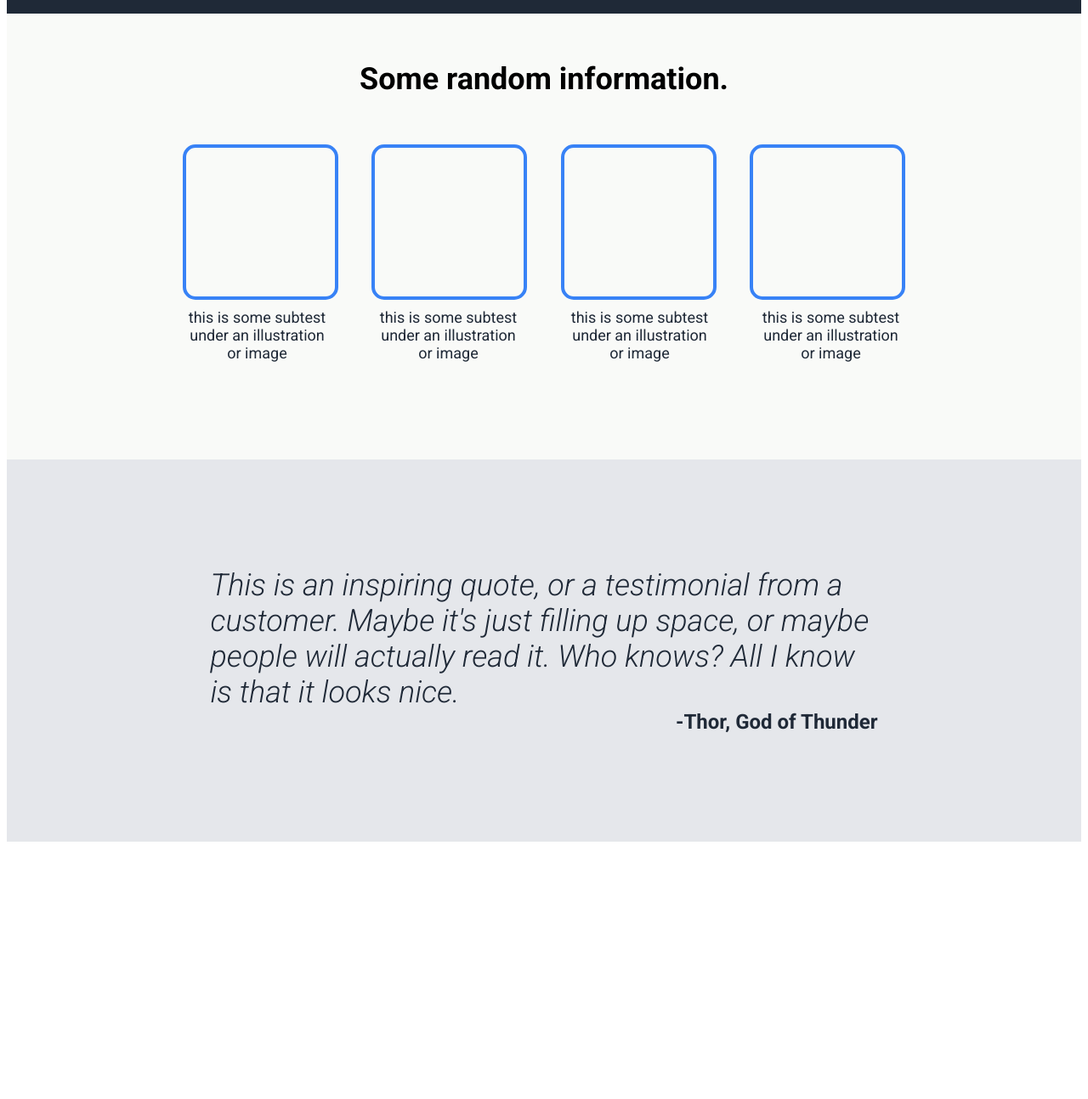
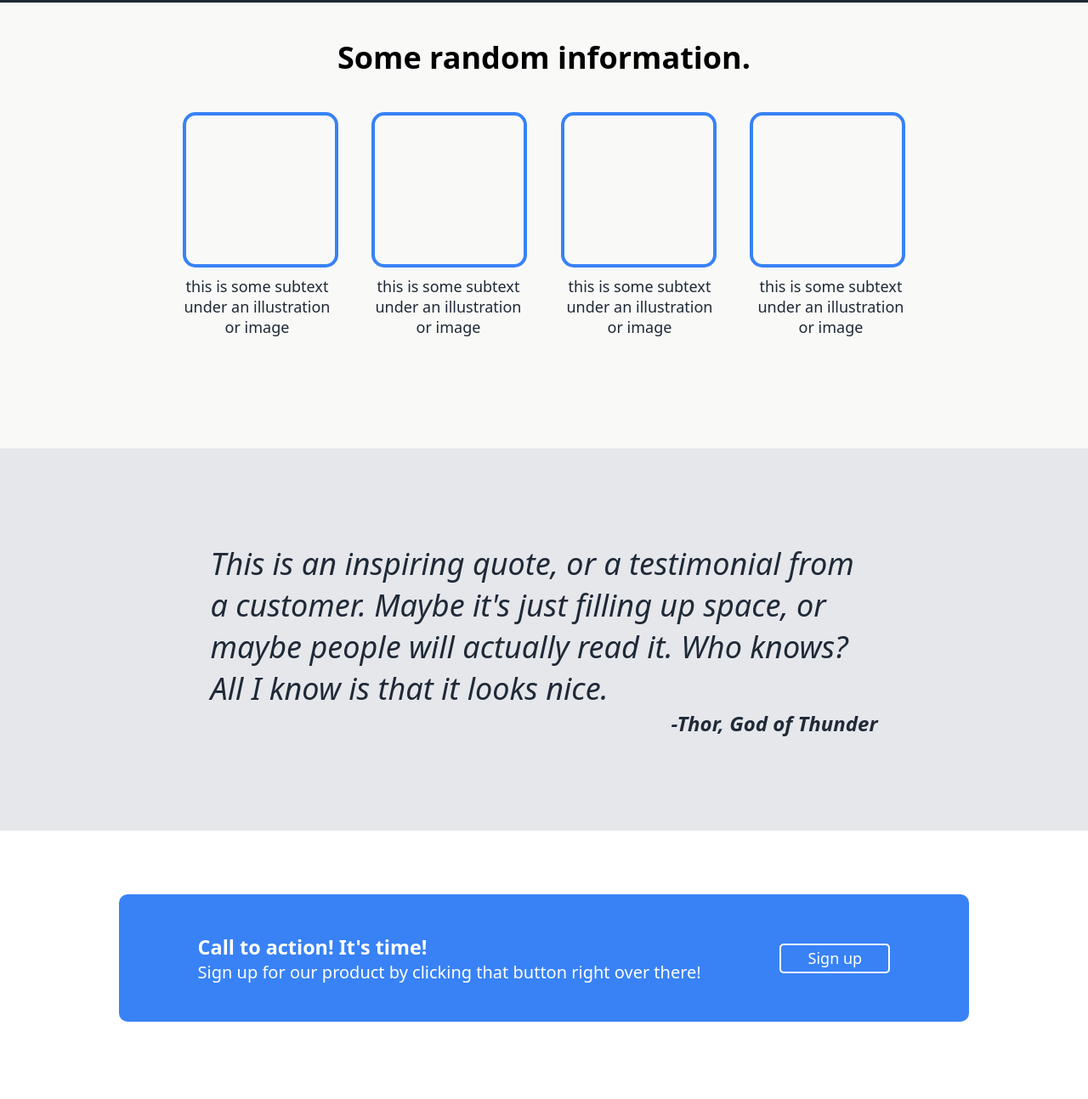
Before and after one commit to adavidryu/odin-landing-page, a plain HTML site: page index.html in a window 1280 px wide. Shown: the part 542-1836 px from the top of the page at 85% size. Drawn offline with Linux system fonts and the light colour scheme.

Commit message:
feat: finalize landing page layout and styling
- Header with a logo and navigation links
- Hero section with a main heading, subtext, and a call-to-action button
- Mid-section with information boxes and labels
- Testimonial section with a quote and author
- Call-to-action footer with a sign-up button

```diff
--- a/index.html
+++ b/index.html
@@ -1,36 +1,37 @@
 <!DOCTYPE html>
 <html lang="en">
 <head>
-        <meta charset = "utf-8">
+  <meta charset="utf-8">
   <title>Odin Landing Page Project</title>
   <link rel="stylesheet" href="styles.css">
   <link href="https://fonts.googleapis.com/css?family=Roboto:300,300i,400,400i,500,500i,700,700i,900,900i" rel="stylesheet">
 </head>
-    <body style="font-family: roboto;">
+<body>
   <header>
     <h1 class="logo">Header Logo</h1>
+    <nav>
       <ul>
         <li><small>header link one</small></li>
         <li><small>header link two</small></li>
         <li><small>header link three</small></li>
       </ul>
+    </nav>
   </header>
 
-        <div class ="top">
+  <main>
+    <section class="top">
       <div class="hero">
-                <div class ="hero1">
-                    <h2 class ="herohead">This website is<br>awesome</h2>
+        <div class="hero1">
+          <h2 class="herohead">This website is<br>awesome</h2>
           <p class="herodesc">This website has some subtext that goes here under the main title. It's a smaller font and the color is lower contrast</p>
-                    <div class="signup">Sign Up</div>
+          <button class="signup">Sign Up</button>
         </div>
         <div class="heroimage">this is a placeholder for an image</div>
       </div>
-        </div>
+    </section>
 
-        <div class="mid">
-            <div>
+    <section class="mid">
       <h3 class="midheader">Some random information.</h3>
-            </div>
       <div class="boxgroup">
         <div class="box"></div>
         <div class="box"></div>
@@ -38,24 +39,31 @@
         <div class="box"></div>
       </div>
       <div class="labelgroup">
-                <div class="label">this is some subtest under an illustration or image</div>
-                <div class="label">this is some subtest under an illustration or image</div>
-                <div class="label">this is some subtest under an illustration or image</div>
-                <div class="label">this is some subtest under an illustration or image</div>
+        <div class="label">this is some subtext under an illustration or image</div>
+        <div class="label">this is some subtext under an illustration or image</div>
+        <div class="label">this is some subtext under an illustration or image</div>
+        <div class="label">this is some subtext under an illustration or image</div>
+      </div>
+    </section>
+
+    <section class="lower">
+      <div class="testimonial">
+        <blockquote class="quote"><em>This is an inspiring quote, or a testimonial from a customer. Maybe it's just filling up space, or maybe people will actually read it. Who knows? All I know is that it looks nice.</em></blockquote>
+        <cite class="author"><strong>-Thor, God of Thunder</strong></cite>
+      </div>
+    </section>
+  </main>
+
+  <footer>
+    <div class="ctabox">
+      <div class="ctaleft">
+        <h3>Call to action! It's time!</h3>
+        <p class="signuptext">Sign up for our product by clicking that button right over there!</p>
+      </div>
+      <div class="ctaright">
+        <button class="signup2">Sign up</button>
       </div>
     </div>
-
-        <div class="lower">
-            <div class="testimonial">
-                <div class="quote"><em>This is an inspiring quote, or a testimonial from a customer. Maybe it's just filling up space, or maybe people will actually read it. Who knows? All I know is that it looks nice.</em></div>
-                <div class="author"><strong>-Thor, God of Thunder</strong></div>
-            </div>
-        </div>
-
-        <footer>
-            w
   </footer>
-
 </body>
-
 </html>
--- a/styles.css
+++ b/styles.css
@@ -1,3 +1,10 @@
+/* Global Styles */
+* {
+    margin: 0;
+    padding: 0;
+    font-family: system-ui, -apple-system, BlinkMacSystemFont, 'Segoe UI', Roboto, Oxygen, Ubuntu, Cantarell, 'Open Sans', 'Helvetica Neue', sans-serif;
+  }
+
   /* Header */
   header {
     display: flex;
@@ -5,8 +12,7 @@ header {
     height: 150px;
     flex-basis: 1000px;
     background: #1F2937;
-    padding: 0;
-    margin: 0;
+    padding-top: 20px;
     text-align: left;
   }
 
@@ -17,7 +23,7 @@ header {
     color: #F9FAF8;
   }
 
-ul {
+  header ul {
     display: flex;
     justify-content: space-between;
     flex-basis: 360px;
@@ -28,12 +34,16 @@ ul {
     color: #E5E7EB;
   }
 
+  header nav ul li {
+    margin-left: 16px; /* Added spacing between nav links */
+  }
+
   /* Top Section */
   .top {
     display: flex;
     justify-content: center;
     background-color: #1F2937;
-    height: 400px;
+    height: 375px;
   }
 
   /* Hero Section */
@@ -53,7 +63,7 @@ ul {
     flex-shrink: 1;
   }
 
-h2 {
+  .hero1 h2 {
     margin: 0;
   }
 
@@ -107,7 +117,7 @@ h2 {
   .midheader {
     display: flex;
     justify-content: center;
-    padding: 20px;
+    padding: 40px;
     font-size: 36px;
   }
 
@@ -182,4 +192,30 @@ footer {
     display: flex;
     color: white;
     height: 300px;
+    margin: 0px;
+    justify-content: center;
+    align-items: center;
   }
+
+  .ctabox {
+    display: flex;
+    background-color: #3882F6;
+    justify-content: space-evenly;
+    align-items: center;
+    flex-basis: 1000px;
+    height: 150px;
+    border-radius: 10px;
+    font-size: 20px;
+    font-weight: lighter;
+  }
+
+  .signup2 {
+    height: 35px;
+    width: 130px;
+    background-color: #3882F6;
+    color: white;
+    border-style: solid;
+    border-color: white;
+    border-radius: 5px;
+    font-size: 18px;
+  }
```
Lines whose indentation alone changed are shown as unchanged.
